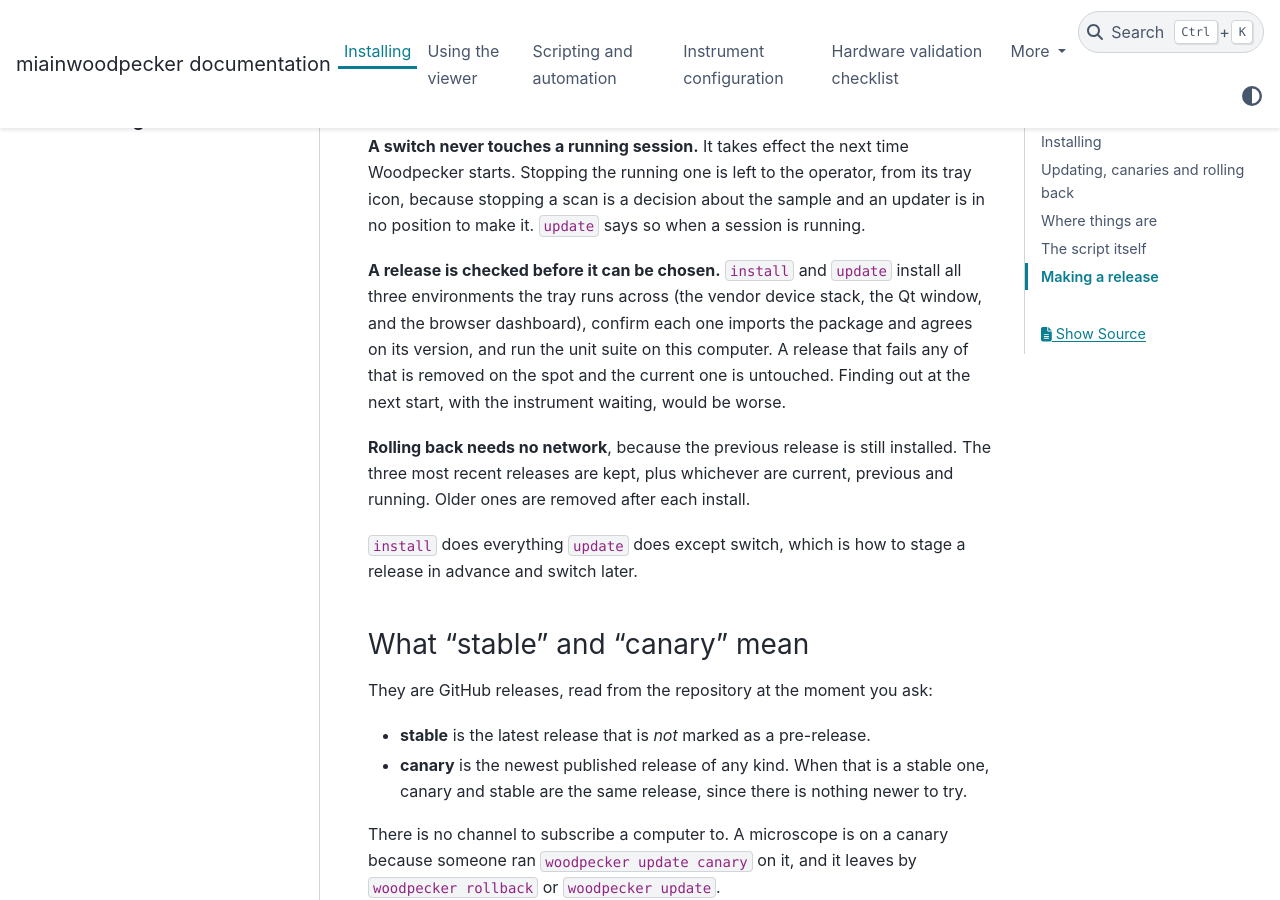
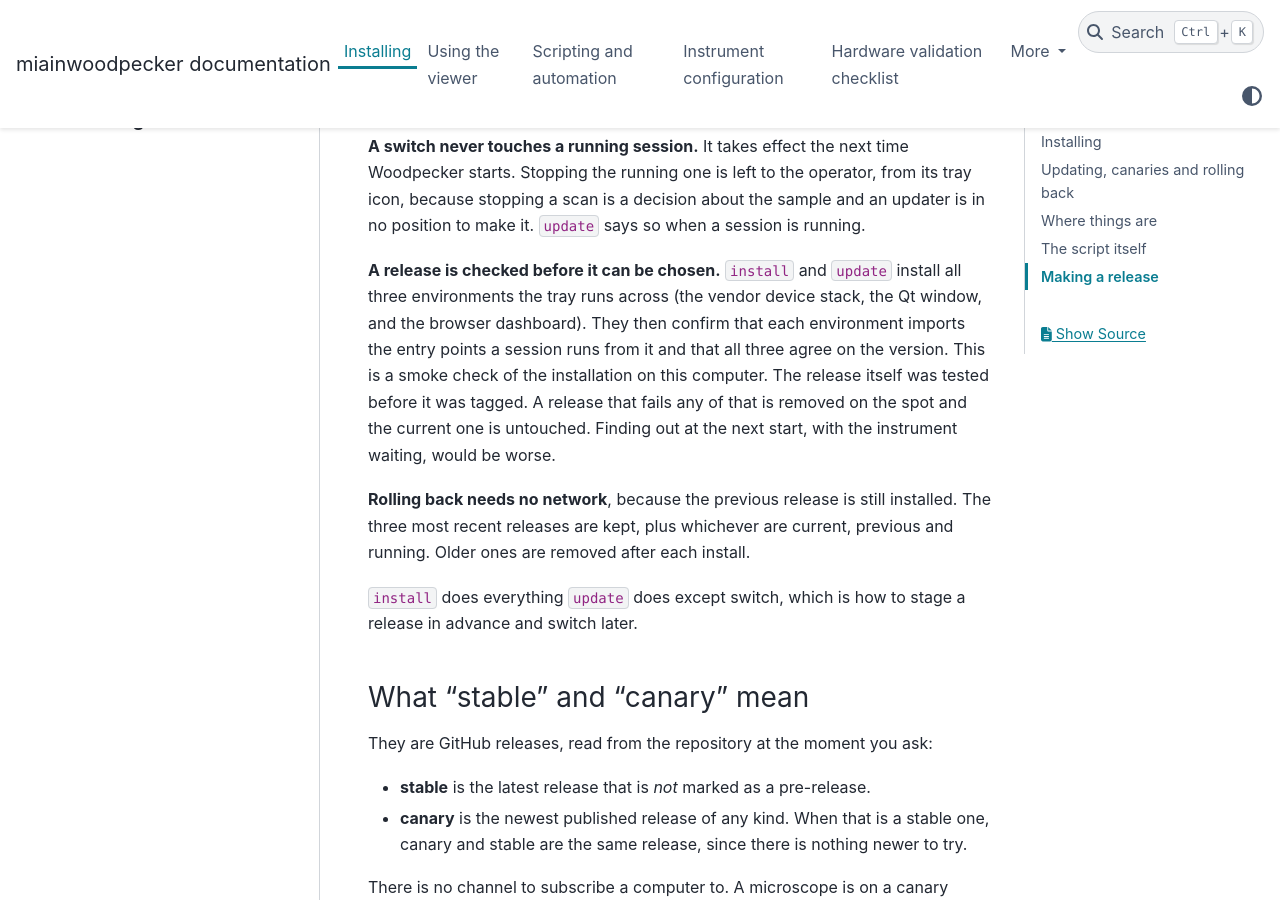
Before and after one commit to msarahan/miainwoodpecker, a Sphinx documentation site: the page built from docs/installing.md, in a window 1280 px wide and 900 px high, scrolled down 1282 px. Built offline with Sphinx 7.4.7 and the PyData theme 0.15.4, drawn with Linux system fonts in a browser that asks for light colours; the version number could not be read and is left out.

Commit message:
Check an installed release with a smoke test, not the unit suite
The release was tested before it was tagged; what an install on a
control computer has to establish is that this machine's environments
work. Each environment now imports the entry points a session runs from
it (tray and viewer; broker and Nion device server; dashboard and
marimo) and reports its version, and the three must agree. About 30
seconds instead of the unit suite's 80-95, and no test tree needed on
the microscope.

Co-Authored-By: Claude Opus 5.5 <noreply@anthropic.com>

```diff
--- a/docs/installing.md
+++ b/docs/installing.md
@@ -58,9 +58,11 @@ says so when a session is running.
 
 **A release is checked before it can be chosen.** `install` and `update`
 install all three environments the tray runs across (the vendor device
-stack, the Qt window, and the browser dashboard), confirm each one
-imports the package and agrees on its version, and run the unit suite
-on this computer. A release that fails any of that is removed on the
+stack, the Qt window, and the browser dashboard). They then confirm
+that each environment imports the entry points a session runs from it
+and that all three agree on the version. This is a smoke check of the
+installation on this computer. The release itself was tested before it
+was tagged. A release that fails any of that is removed on the
 spot and the current one is untouched. Finding out at the next start,
 with the instrument waiting, would be worse.
 
```
Also changed, not shown: changelog.md (+2 -2 lines), 1 other file.
